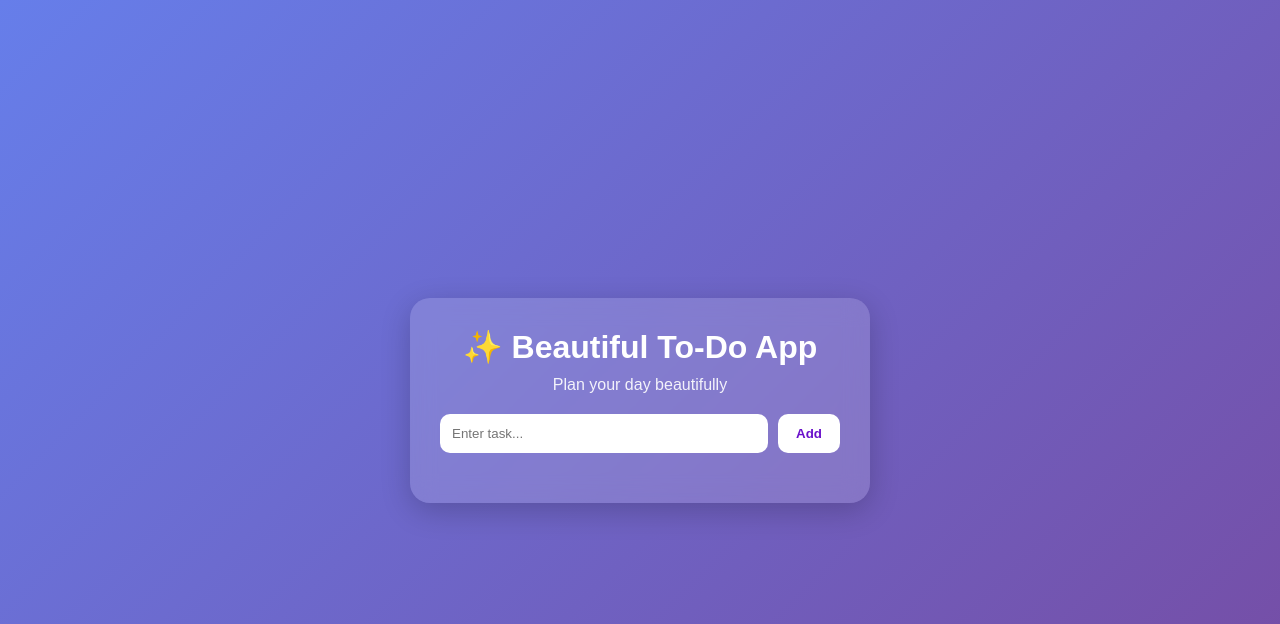
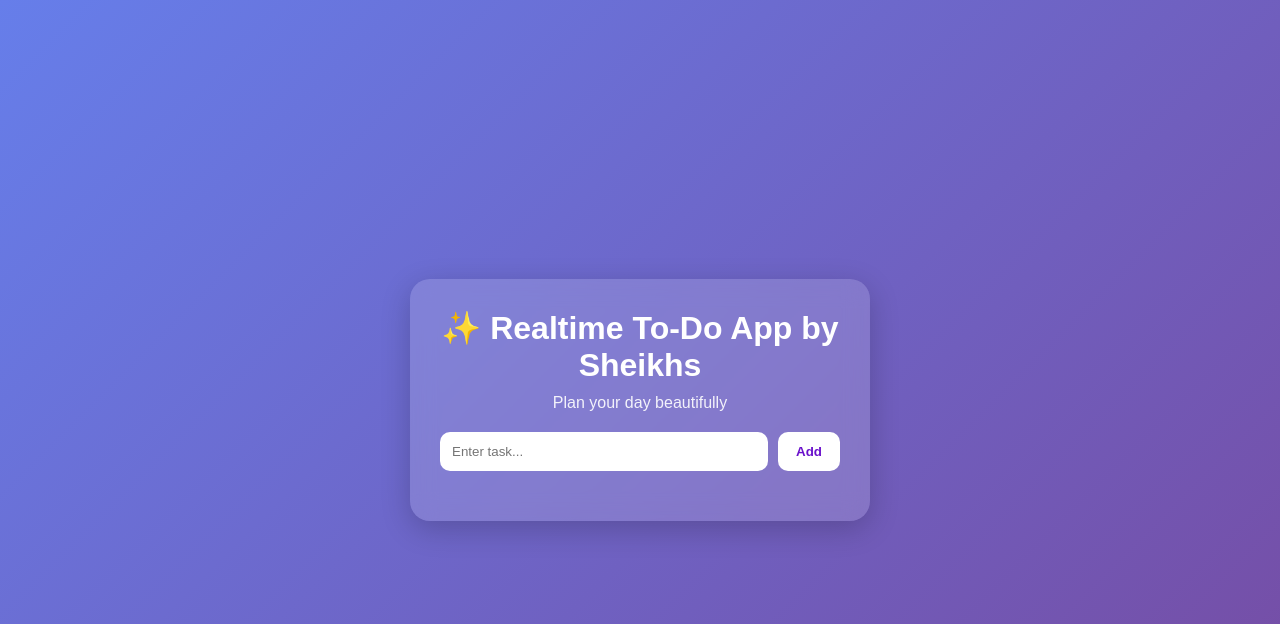
Before and after one commit to Saleemofficial/app, a Flask app: page / in a window 1280 px wide. Shown: the top 624 px of the page. Run offline with Flask 3, Linux system fonts and the light colour scheme; data that the repository does not hold is empty.

Commit message:
header change

```diff
--- a/templates/index.html
+++ b/templates/index.html
@@ -9,7 +9,7 @@
 <body>
   <div class="container">
     <div class="card">
-      <h1>✨ Beautiful To-Do App</h1>
+      <h1>✨ Realtime To-Do App by Sheikhs</h1>
       <p class="subtitle">Plan your day beautifully</p>
 
       <div class="input-section">
```
